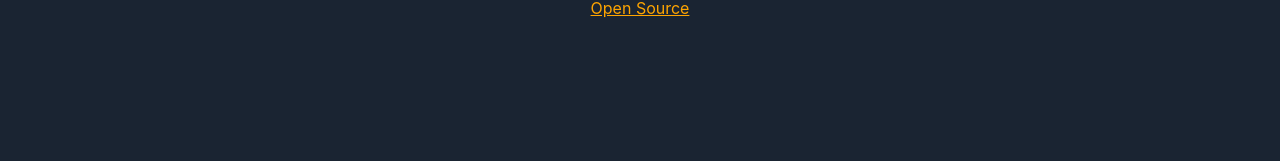
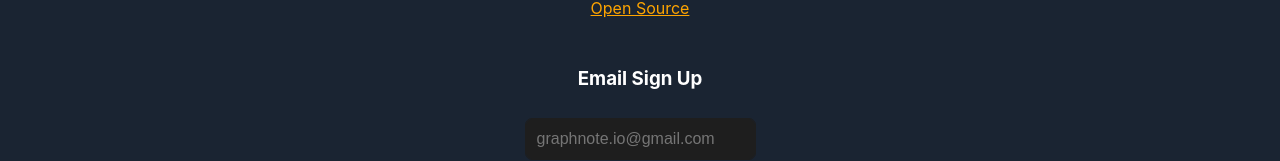
Before and after one commit to graphnote-app/graphnote.app, a Next.js app: page / in a window 1280 px wide. Shown: the part 1240-1401 px from the top of the page. Before the commit the page ends 1288 px from the top, so only its background shows below. Built offline with nearby package versions, Linux system fonts and the light colour scheme.

Commit message:
Add component to hierarchy

```diff
--- a/pages/index.tsx
+++ b/pages/index.tsx
@@ -34,9 +34,9 @@
         />
         <a className={styles.comingSoonLink} href="https://github.com/graphnote-app/graphnote">Open Source</a>
         <div className={styles.spacer1}></div>
-        {/*<h3 className={styles.emailHeader}>Email Sign Up</h3>
+        <h3 className={styles.emailHeader}>Email Sign Up</h3>
         <Email />
-        <div className={styles.spacer1}></div>*/}
+        <div className={styles.spacer1}></div>
       </main>
       <footer className={styles.footer}>
       </footer>
```
